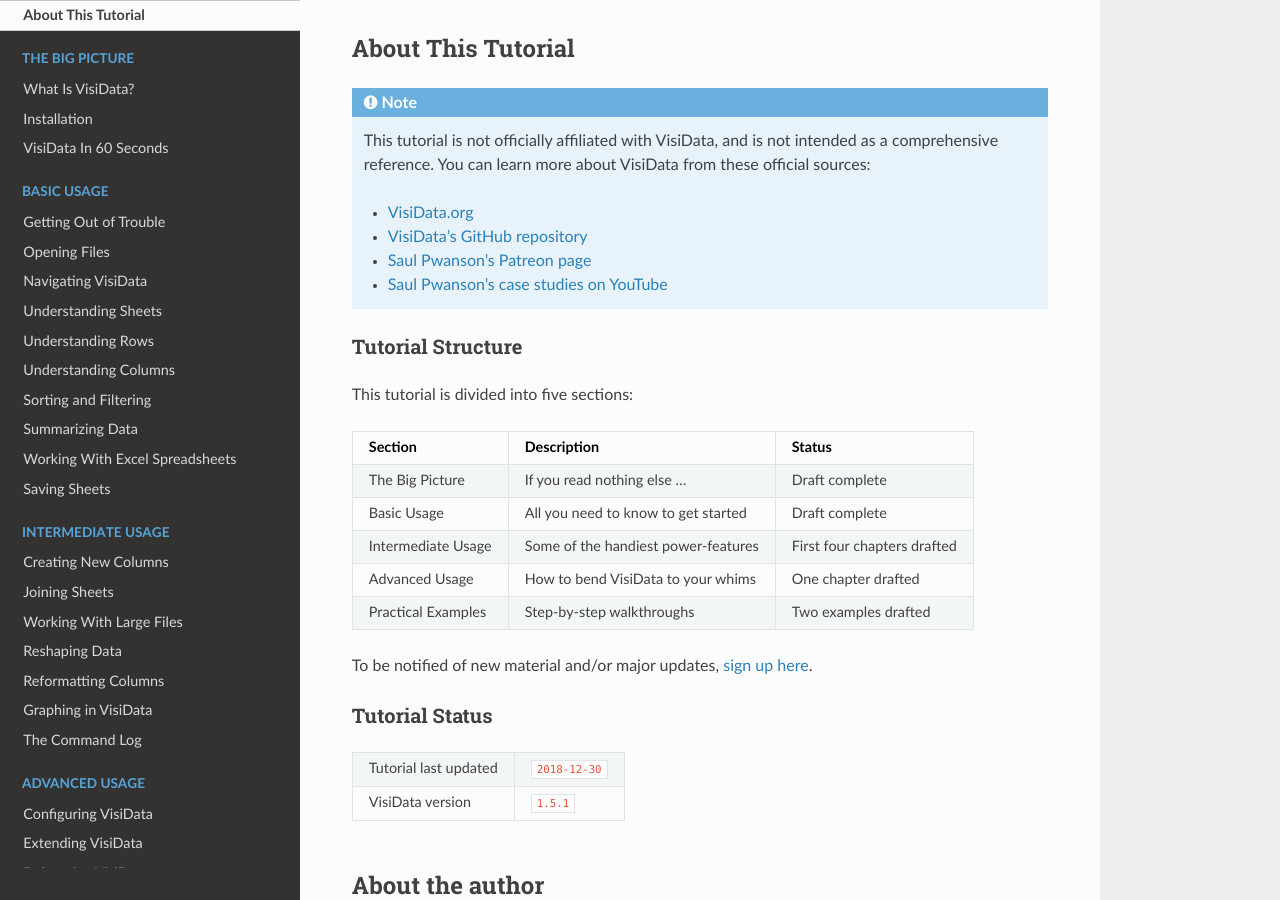
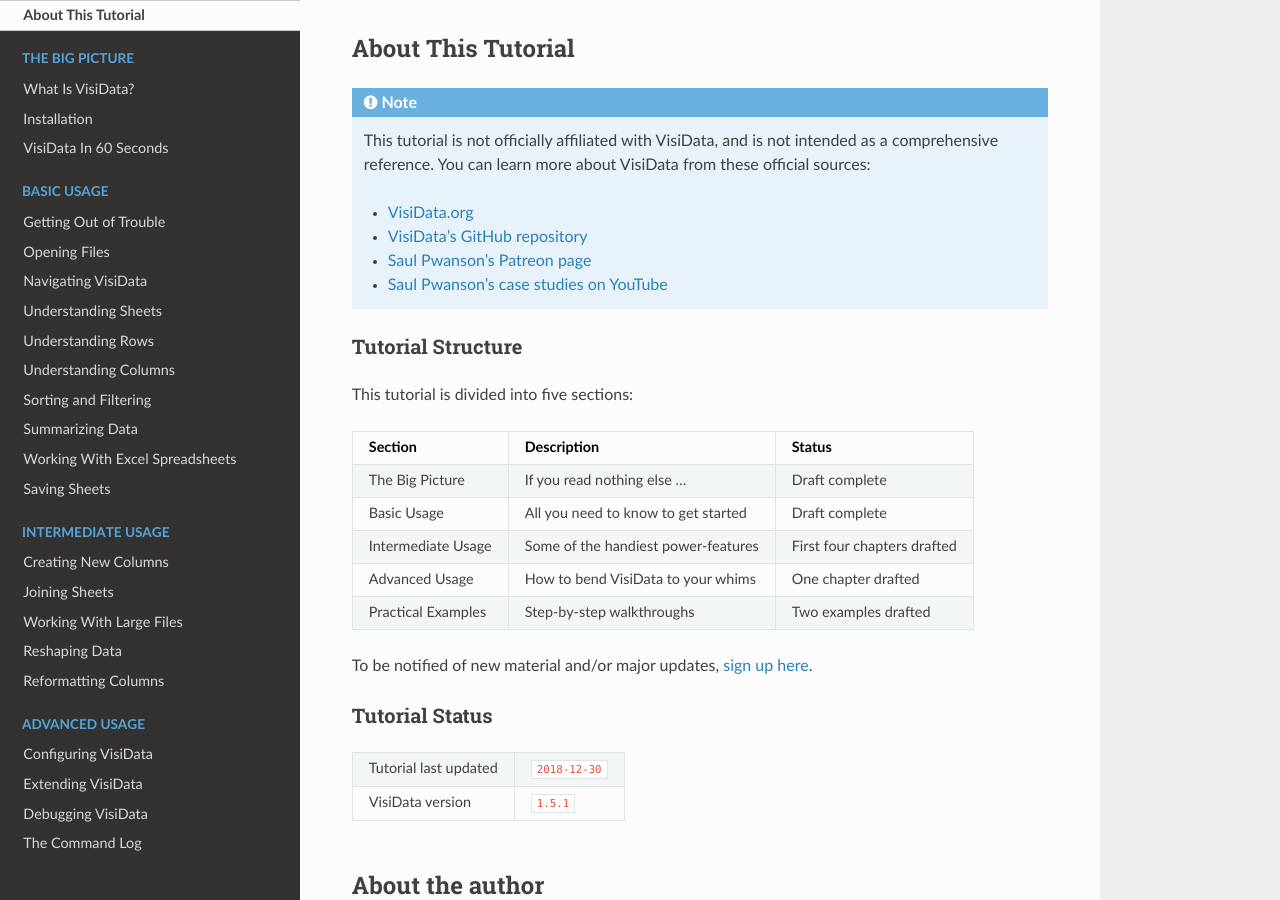
Before and after one commit to jsvine/intro-to-visidata, a Sphinx documentation site: the page built from docs/index.rst, in a window 1280 px wide and 900 px high, scrolled down 444 px. Built offline with Sphinx 7.4.7 and the Read the Docs theme 2.0.0, drawn with Linux system fonts in a browser that asks for light colours.

Commit message:
Move the "The Command Log" and remove "Graphing"
- The Command Log seems like a more advanced feature
- Graphing may return to the guide later

```diff
--- a/docs/index.rst
+++ b/docs/index.rst
@@ -105,8 +105,6 @@
     intermediate/large-files
     intermediate/reshaping-data
     intermediate/reformatting-columns
-    intermediate/graphing-in-visidata
-    intermediate/the-command-log
 
 .. toctree::
     :caption: Advanced Usage
--- a/docs/intermediate/graphing-in-visidata.rst
+++ /dev/null
@@ -1,5 +0,0 @@
-====================
-Graphing in VisiData
-====================
-
-[Not yet drafted.]
```
Also changed, not shown: other parts of docs/index.rst (+1 -0 lines), docs/advanced/the-command-log.rst (renamed from docs/intermediate/the-command-log.rst).
